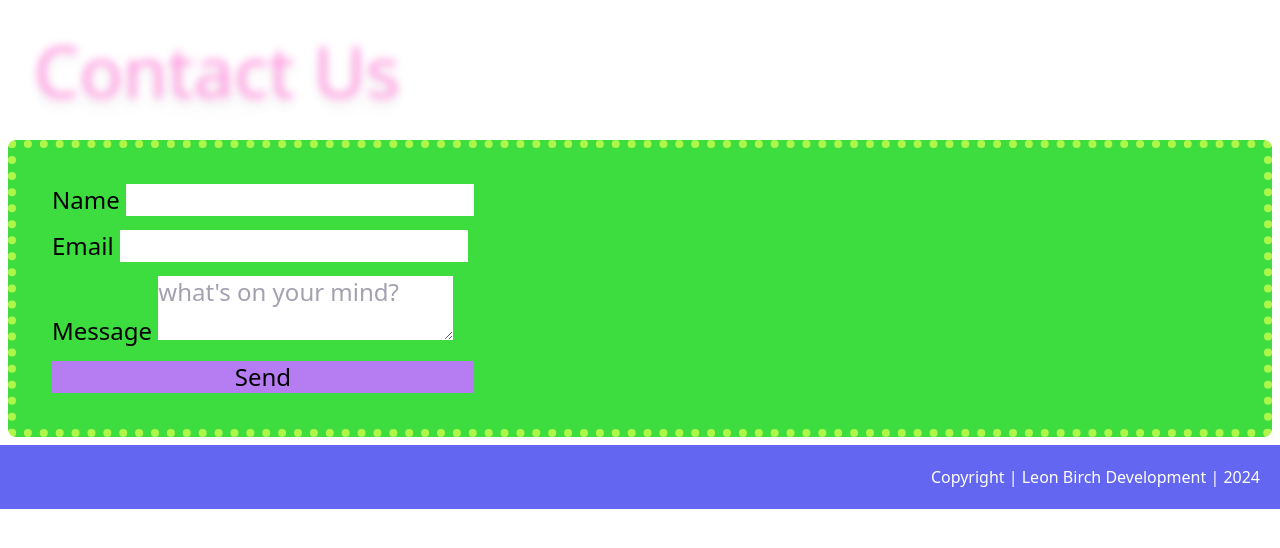
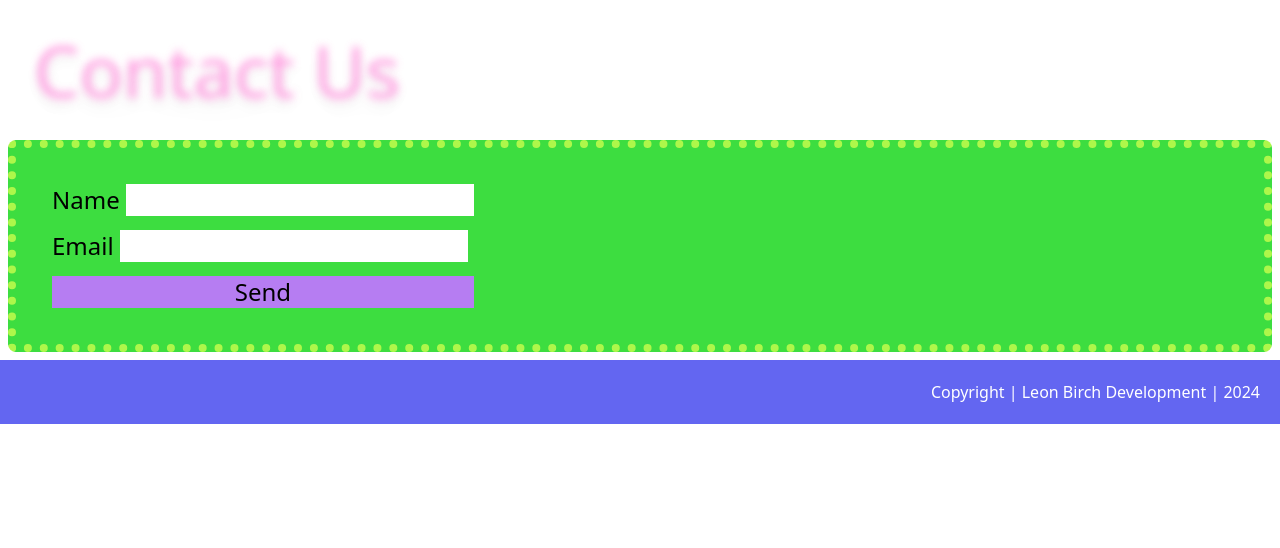
Before and after one commit to leonmeep/dynamo, a PHP site: page /contact in a window 1280 px wide. Shown: the part 64-612 px from the top of the page. Run offline with PHP 8.4, Linux system fonts and the light colour scheme; style sheets or scripts are compiled from the project's sources.

Commit message:
removed textarea in contact

```diff
--- a/views/contact.view.php
+++ b/views/contact.view.php
@@ -17,10 +17,7 @@ require 'views/partials/header.php';
         <label for="email">Email</label>
         <input type="email" id="email" name="email" required="">
     </div>
-    <div>
-        <label for="message">Message</label>
-        <textarea id="message" name="message" required="" placeholder="what's on your mind?"></textarea>
-    </div>
+
     <button type="submit" class="bg-indigo-400">Send</button>
 </form>
 
```
